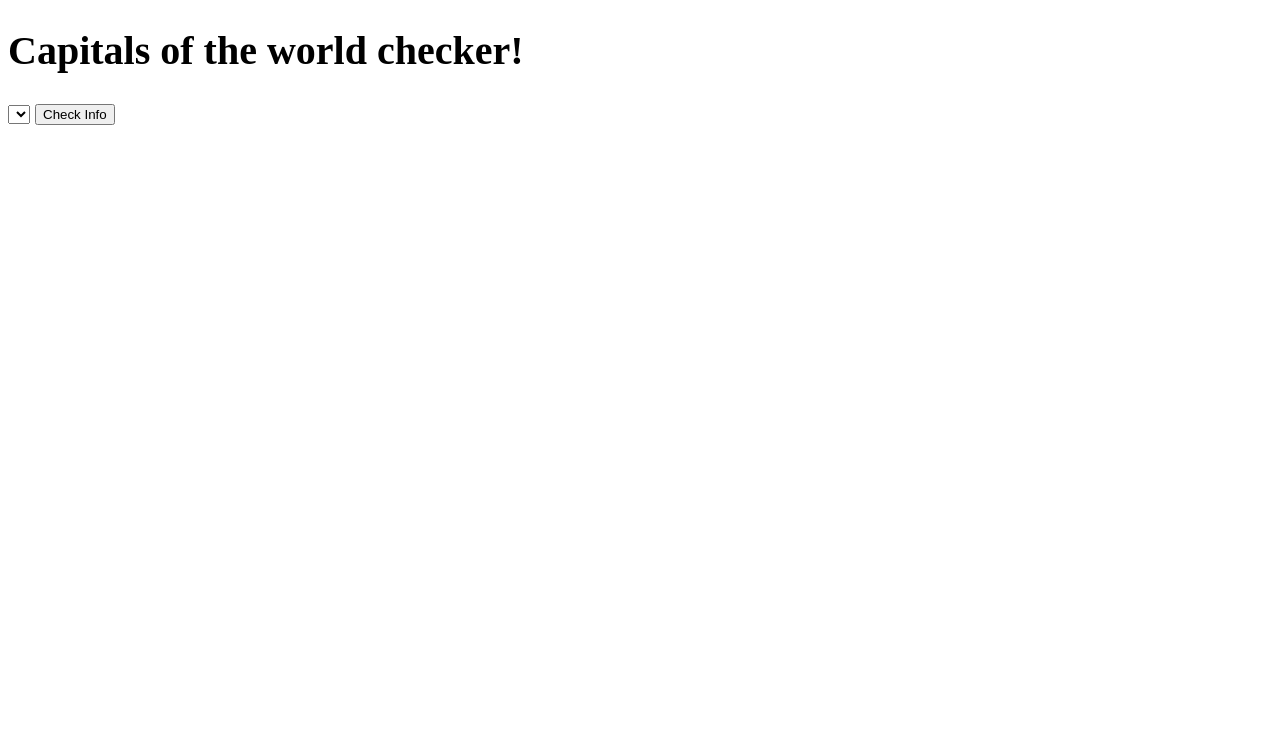
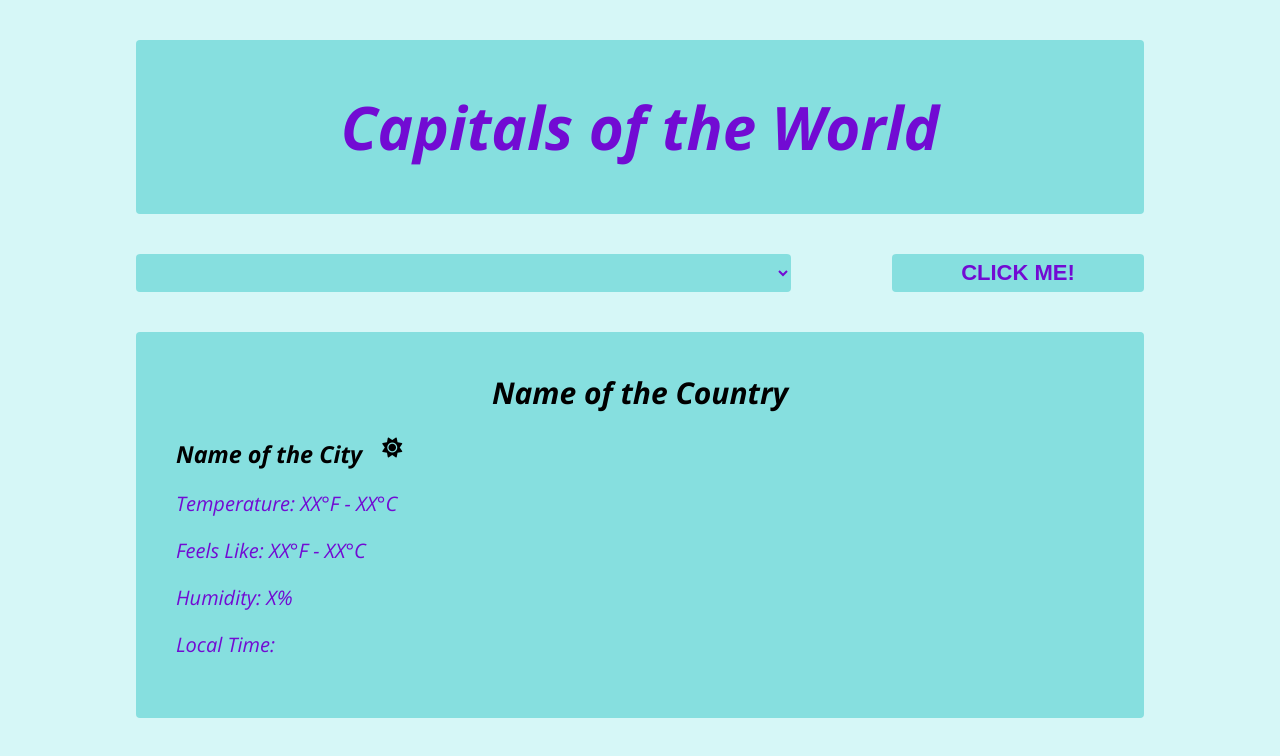
Before and after one commit to PzvIC/async-await-API, a website: page src/index.html in a window 1280 px wide. Drawn offline with nearby package versions, Linux system fonts and the light colour scheme; no server answers.

Commit message:
css correction

```diff
--- a/package.json
+++ b/package.json
@@ -8,5 +8,8 @@
   },
   "keywords": [],
   "author": "",
-  "license": "ISC"
+  "license": "ISC",
+  "dependencies": {
+    "@fortawesome/fontawesome-svg-core": "^6.6.0"
+  }
 }
--- a/src/assets/main.js
+++ b/src/assets/main.js
@@ -12,11 +12,15 @@ const options = {
 	}
 };
 
-
 async function fetchData(urlApi) {
 	const response = await fetch(urlApi, options);
 	const result = await response.json();
 	return result
+}
+
+function getWeather(name) {
+	const url = `https://weatherapi-com.p.rapidapi.com/current.json?q=${name}`
+	return url
 }
 
 (async () => {
@@ -24,7 +28,6 @@ async function fetchData(urlApi) {
 		const dataCountries = await fetchData(urlCountries)
 		dataCountries.data.forEach(element => {
 			if (!regex.test(element.capital) && element.capital !== '') {
-				console.log(element)
 				const capital = document.createElement('option')
 				capital.value = element.capital
 				capital.innerHTML = element.capital + ' - ' + element.name
@@ -36,17 +39,18 @@ async function fetchData(urlApi) {
 	}
 })()
 
-async function getWeather(name) {
-	const data = await fetchData(`https://weatherapi-com.p.rapidapi.com/current.json?q=${name}`, options)
-	console.log(data)
-	return data
-}
+
 
 checkBtn.addEventListener('click', () => {
-	const city = capOps.value.split(' ').join('_')
-	showResults(getWeather(city))
+	try {
+		const cityName = capOps.value.split(' ').join('_')
+		fetchData(getWeather(cityName))
+		.then(response => {
+			console.log(response.current.temp_c, response.current.temp_f, response.current.humidity, response.current.feelslike_c, response.current.feelslike_f, response.current.is_day)
+			console.log(response.location.name, response.location.country, response.location.localtime)
+		})
+	} catch (error) {
+		console.log(error)
+	}
+
 })
-
-function showResults (data){
-
-}
--- a/src/assets/styles.css
+++ b/src/assets/styles.css
@@ -1,3 +1,83 @@
+
+
 html{
+    font-family: "Open Sans", sans-serif;
+    font-optical-sizing: auto;
+    font-style: italic;
     font-size: 20px;
+    width: 80%;
+    margin: 0 auto;
+    background-color: rgb(214, 247, 247);
 }
+
+h1{
+    text-align: center;
+    font-weight: bold;
+    font-size: 3rem;
+}
+
+.city-time{
+    display: flex;
+    gap: 1rem;
+}
+.city-time h3{
+    margin: 0;
+}
+
+#content h2{
+    margin-top: 0;
+    text-align: center;
+}
+
+#content{
+    margin-top: 2rem;
+    background-color: rgb(134, 223, 223);
+    border-radius: .2rem;
+    padding: 2rem;
+}
+
+.input{
+    display: flex;
+    justify-content: space-between;
+}
+
+.header{
+    background-color: rgb(134, 223, 223);
+    border-radius: .2rem;
+    padding: .3rem;
+    margin-bottom: 2rem;
+    margin-top: 2rem;
+    color: rgb(114, 11, 211);
+}
+
+#check-btn{
+    width: 25%;
+    padding: .3rem;
+    border: none;
+    border-radius: .2rem;
+    background-color: rgb(134, 223, 223);
+    text-transform: uppercase;
+    font-weight: bolder;
+    font-size: 1.1rem;
+    color: rgb(114, 11, 211);
+
+}
+#check-btn:hover{
+    background-color: rgb(70, 204, 204);
+    cursor: pointer;
+
+}
+
+#capitals{
+    border: none;
+    background-color: rgb(134, 223, 223);
+    border-radius: .2rem;
+    width: 65%;
+    color: rgb(114, 11, 211);
+    font-size: 1.1rem;
+    padding: 3px;
+}
+
+p{
+    color: rgb(114, 11, 211);
+}
--- a/src/index.html
+++ b/src/index.html
@@ -1,16 +1,41 @@
 <!DOCTYPE html>
 <html lang="en">
+
 <head>
     <meta charset="UTF-8">
     <meta name="viewport" content="width=device-width, initial-scale=1.0">
     <script defer src="./assets/main.js"></script>
+    <link rel="preconnect" href="https://fonts.googleapis.com">
+    <link rel="preconnect" href="https://fonts.gstatic.com" crossorigin>
+    <link href="https://fonts.googleapis.com/css2?family=Open+Sans:ital,wght@0,300..800;1,300..800&display=swap"
+        rel="stylesheet">
     <link rel="stylesheet" href="./assets/styles.css">
+    <script src="https://kit.fontawesome.com/74061aeb00.js" crossorigin="anonymous"></script>
     <title>Document</title>
 </head>
+<header class="header">
+    <h1>Capitals of the World</h1>
+</header>
+
 <body>
-    <h1>Capitals of the world checker!</h1>
-    <select id="capitals"></select>
-    <input type="button" value="Check Info" id="check-btn">
+    <div class="input">
+        <select id="capitals"></select>
+        <input type="button" value="click me!" id="check-btn">
+    </div>
+
+    <div id="content">
+        <h2>Name of the Country</h2>
+        <div class="city-time">
+            <h3>Name of the City</h3>
+            <i class="fa-solid fa-sun"></i>
+            <!-- <i class="fa-solid fa-moon"></i> -->
+        </div>
+
+        <p>Temperature: XX°F - XX°C</p>
+        <p>Feels Like: XX°F - XX°C</p>
+        <p>Humidity: X%</p>
+        <p>Local Time: </p>
+    </div>
 
 </body>
 
```
